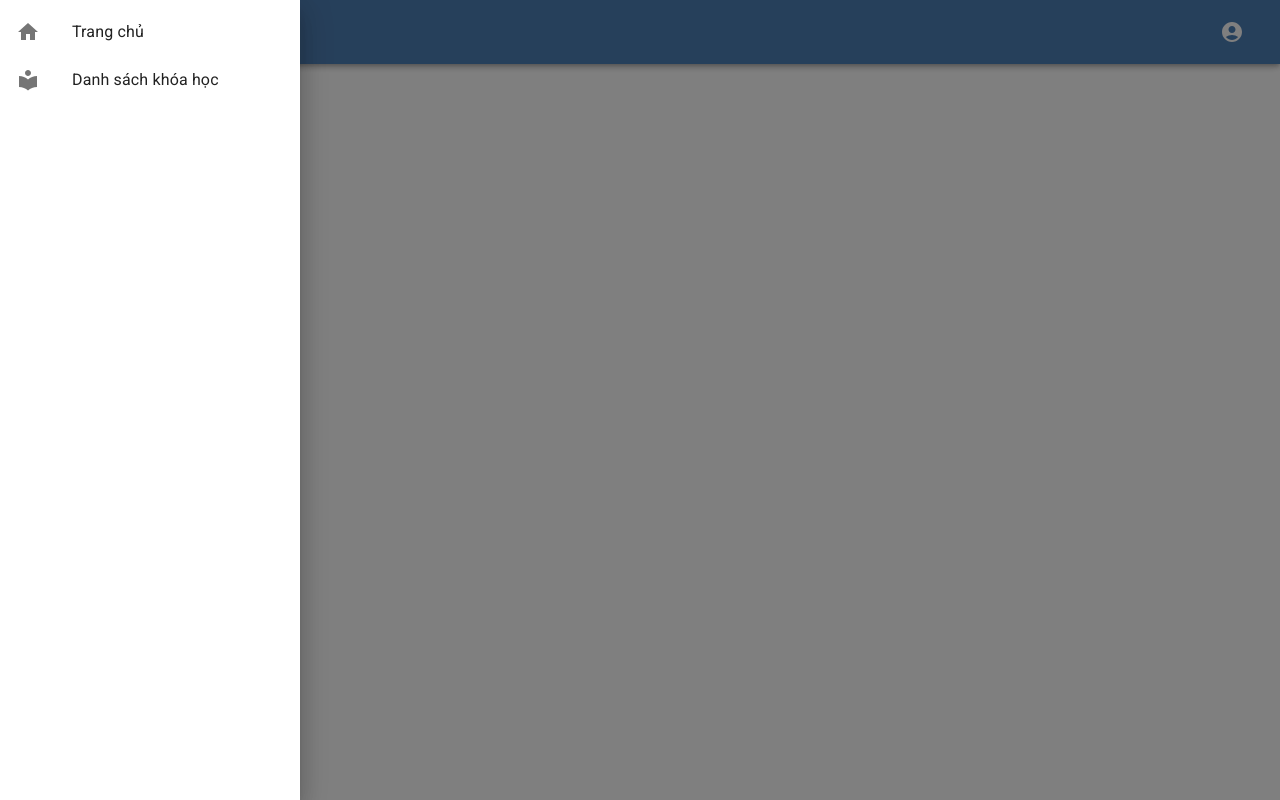
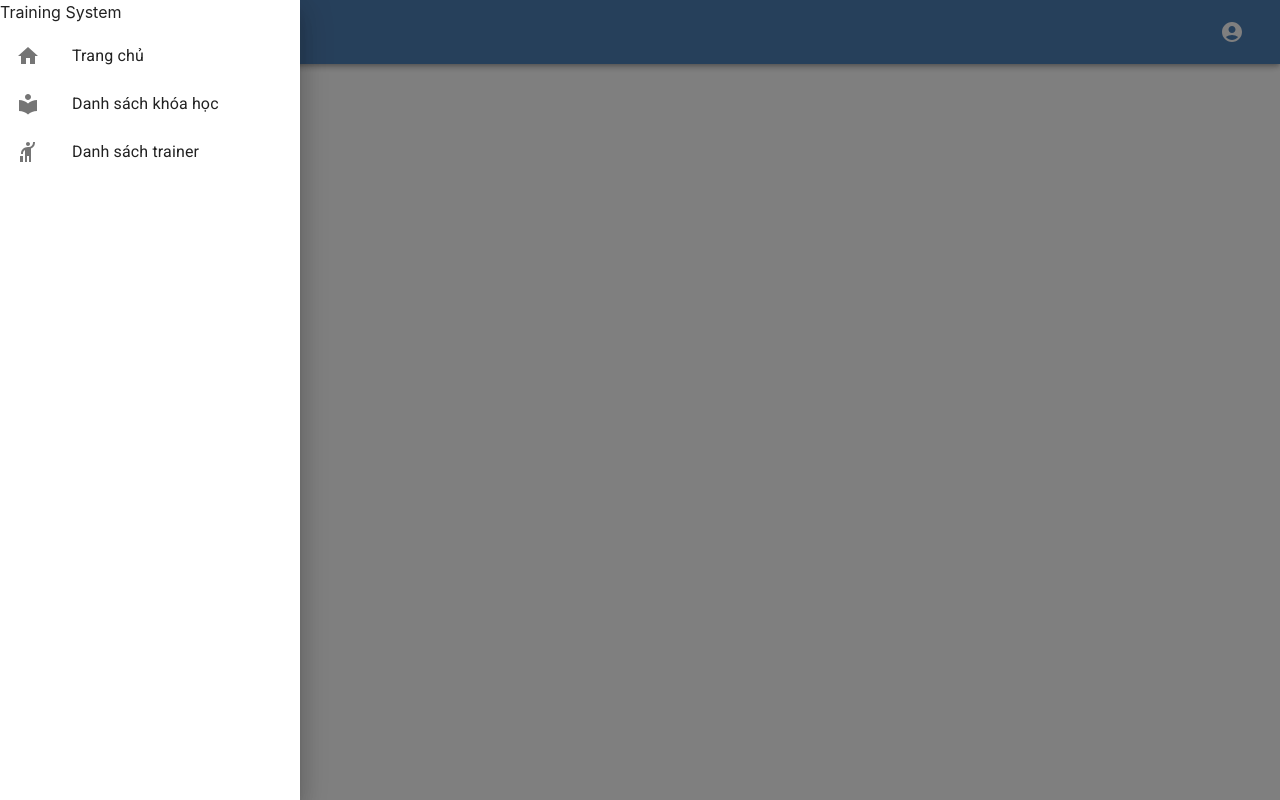
Before and after one commit to toaingo2108/training-system-fe, a React (Create React App) app: page /trainer in a window 1280 px wide. Both pictures are taken after a click on the button 36 px from the left and 32 px from the top of the page. Built offline with nearby package versions, Linux system fonts and the light colour scheme; no server answers.

Commit message:
push code

```diff
--- a/src/App.jsx
+++ b/src/App.jsx
@@ -6,6 +6,7 @@ import CourseCreate from './pages/Course/create';
 import CourseDetail from './pages/Course/detail';
 import Home from './pages/Home';
 import NotFound from './pages/NotFound';
+import Trainer from './pages/Trainer';
 
 const App = () => {
   return (
@@ -14,6 +15,9 @@ const App = () => {
         <Route path='/course' element={<Course />} />
         <Route path='/course/detail/:courseId' element={<CourseDetail />} />
         <Route path='/course/create' element={<CourseCreate />} />
+
+        <Route path='/trainer' element={<Trainer />} />
+
         <Route path='/' element={<Home />} />
         <Route path='*' element={<NotFound />} />
       </Routes>
--- /dev/null
+++ b/src/clients/trainer.jsx
@@ -0,0 +1,17 @@
+import { courses } from '../data/courses';
+import { trainers } from '../data/trainers';
+import { BaseClient } from './base';
+
+class TrainerClient extends BaseClient {
+  getAllTrainer() {
+    return trainers;
+  }
+
+  getCourseByTrainer({ trainerId }) {
+    return courses.find((course) => course.trainerID === trainerId);
+  }
+}
+
+export const trainerClient = () => {
+  return new TrainerClient();
+};
--- a/src/components/sidebar/index.jsx
+++ b/src/components/sidebar/index.jsx
@@ -70,6 +70,7 @@ const Sidebar = () => {
   return (
     <div>
       <Drawer anchor='left' open={state} onClose={toggleDrawer(false)}>
+        Training System
         {listMenu()}
       </Drawer>
       <Box sx={{ flexGrow: 1 }}>
--- a/src/constants/menuSidebar.jsx
+++ b/src/constants/menuSidebar.jsx
@@ -1,16 +1,22 @@
-import { Home, LocalLibrary } from '@mui/icons-material';
+import { Hail, Home, LocalLibrary } from '@mui/icons-material';
 
 export const menuSidebar = [
   {
-    key: 'home',
+    key: 'HOME',
     title: 'Trang chủ',
     link: '/',
     icon: <Home />
   },
   {
-    key: 'listCourse',
+    key: 'LIST_COURSES',
     title: 'Danh sách khóa học',
     link: '/course',
     icon: <LocalLibrary />
+  },
+  {
+    key: 'LIST_TRAINERS',
+    title: 'Danh sách trainer',
+    link: '/trainer',
+    icon: <Hail />
   }
 ];
--- a/src/data/courses.js
+++ b/src/data/courses.js
@@ -1,3 +1,14 @@
+/**
+ * @param {number} id
+ * @param {string} name
+ * @param {boolean} online
+ * @param {string} duration
+ * @param {string} learningObjective
+ * @param {string} imgLink
+ * @param {string} description
+ * @param {number} trainerID
+ * @param {string} skillID
+ */
 export const courses = [
   {
     id: 1,
@@ -7,7 +18,7 @@ export const courses = [
     learningObjective: '',
     imgLink: 'https://mui.com/static/images/cards/contemplative-reptile.jpg',
     description: '',
-    trainerID: '',
+    trainerID: 1,
     skillID: ''
   },
   {
@@ -18,7 +29,7 @@ export const courses = [
     learningObjective: '',
     imgLink: 'https://mui.com/static/images/cards/contemplative-reptile.jpg',
     description: '',
-    trainerID: '',
+    trainerID: 2,
     skillID: ''
   },
   {
@@ -29,7 +40,7 @@ export const courses = [
     learningObjective: '',
     imgLink: 'https://mui.com/static/images/cards/contemplative-reptile.jpg',
     description: '',
-    trainerID: '',
+    trainerID: 3,
     skillID: ''
   },
   {
@@ -40,7 +51,7 @@ export const courses = [
     learningObjective: '',
     imgLink: 'https://mui.com/static/images/cards/contemplative-reptile.jpg',
     description: '',
-    trainerID: '',
+    trainerID: 4,
     skillID: ''
   },
   {
@@ -51,7 +62,7 @@ export const courses = [
     learningObjective: '',
     imgLink: 'https://mui.com/static/images/cards/contemplative-reptile.jpg',
     description: '',
-    trainerID: '',
+    trainerID: 5,
     skillID: ''
   }
 ];
--- /dev/null
+++ b/src/data/trainers.js
@@ -0,0 +1,32 @@
+export const trainers = [
+  {
+    id: 1,
+    firstName: 'Nguyen Van',
+    lastName: 'An',
+    imgLink: ''
+  },
+  {
+    id: 2,
+    firstName: 'Nguyen Van',
+    lastName: 'Binh',
+    imgLink: ''
+  },
+  {
+    id: 3,
+    firstName: 'Nguyen Van',
+    lastName: 'Cong',
+    imgLink: ''
+  },
+  {
+    id: 4,
+    firstName: 'Nguyen Van',
+    lastName: 'Dong',
+    imgLink: ''
+  },
+  {
+    id: 5,
+    firstName: 'Nguyen Van',
+    lastName: 'Phat',
+    imgLink: ''
+  }
+];
--- /dev/null
+++ b/src/pages/Trainer/index.jsx
@@ -0,0 +1,8 @@
+import React from 'react';
+import MyContainer from '../../components/container';
+
+const Trainer = () => {
+  return <MyContainer>Trainer</MyContainer>;
+};
+
+export default Trainer;
```
